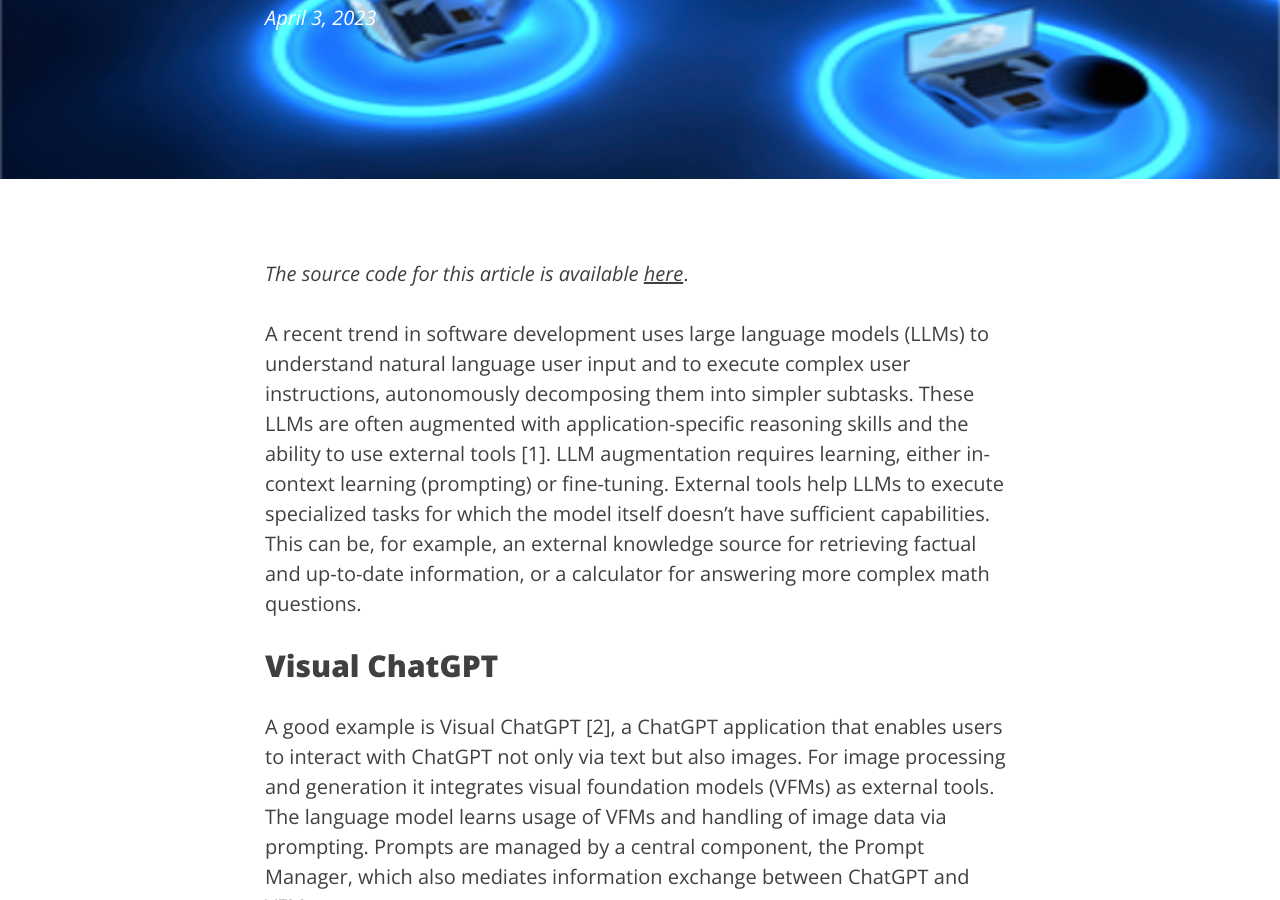
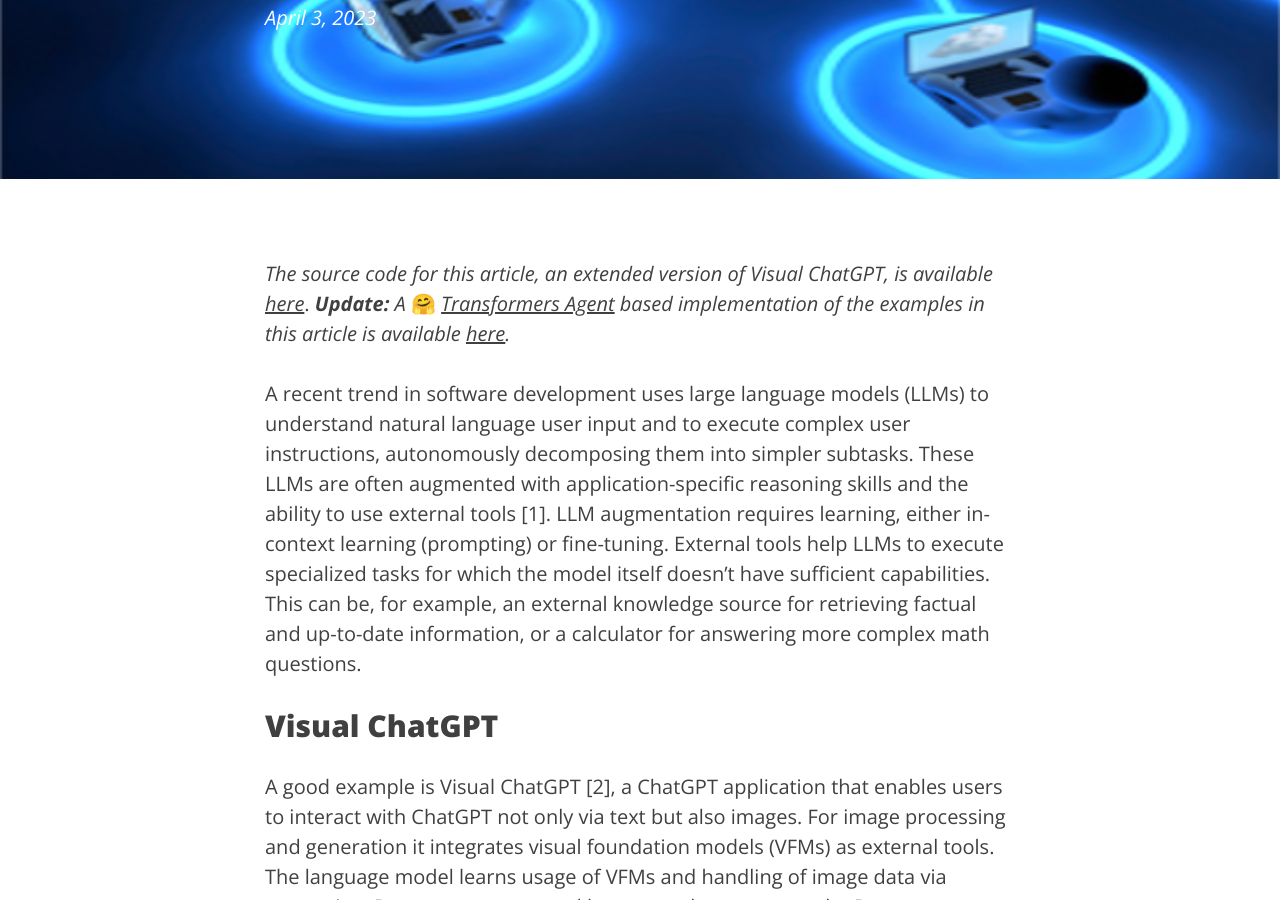
Before and after one commit to krasserm/krasserm.github.io, a Jekyll site: the page built from _posts/2023-04-03-visual-chatgpt-search.md, in a window 1280 px wide and 900 px high, scrolled down 451 px. Built offline with Jekyll 4.4.1, drawn with Linux system fonts in a browser that asks for light colours; comment, search, counter and statistics services are not loaded.

Commit message:
Link to Transformers Agent based implementation

```diff
--- a/_posts/2023-04-03-visual-chatgpt-search.md
+++ b/_posts/2023-04-03-visual-chatgpt-search.md
@@ -7,7 +7,9 @@
 header-img: "img/distributed.png"
 ---
 
-*The source code for this article is available [here](https://github.com/krasserm/visual-chatgpt)*.
+*The source code for this article, an extended version of Visual ChatGPT, is available [here](https://github.com/krasserm/visual-chatgpt)*.
+***Update:** A* 🤗 *[Transformers Agent](https://huggingface.co/docs/transformers/transformers_agents) based implementation
+of the examples in this article is available [here](https://colab.research.google.com/github/krasserm/transformers-agent-examples/blob/main/image-search.ipynb).*
 
 A recent trend in software development uses large language models (LLMs) to understand natural language user input and
 to execute complex user instructions, autonomously decomposing them into simpler subtasks. These LLMs are often augmented
```
